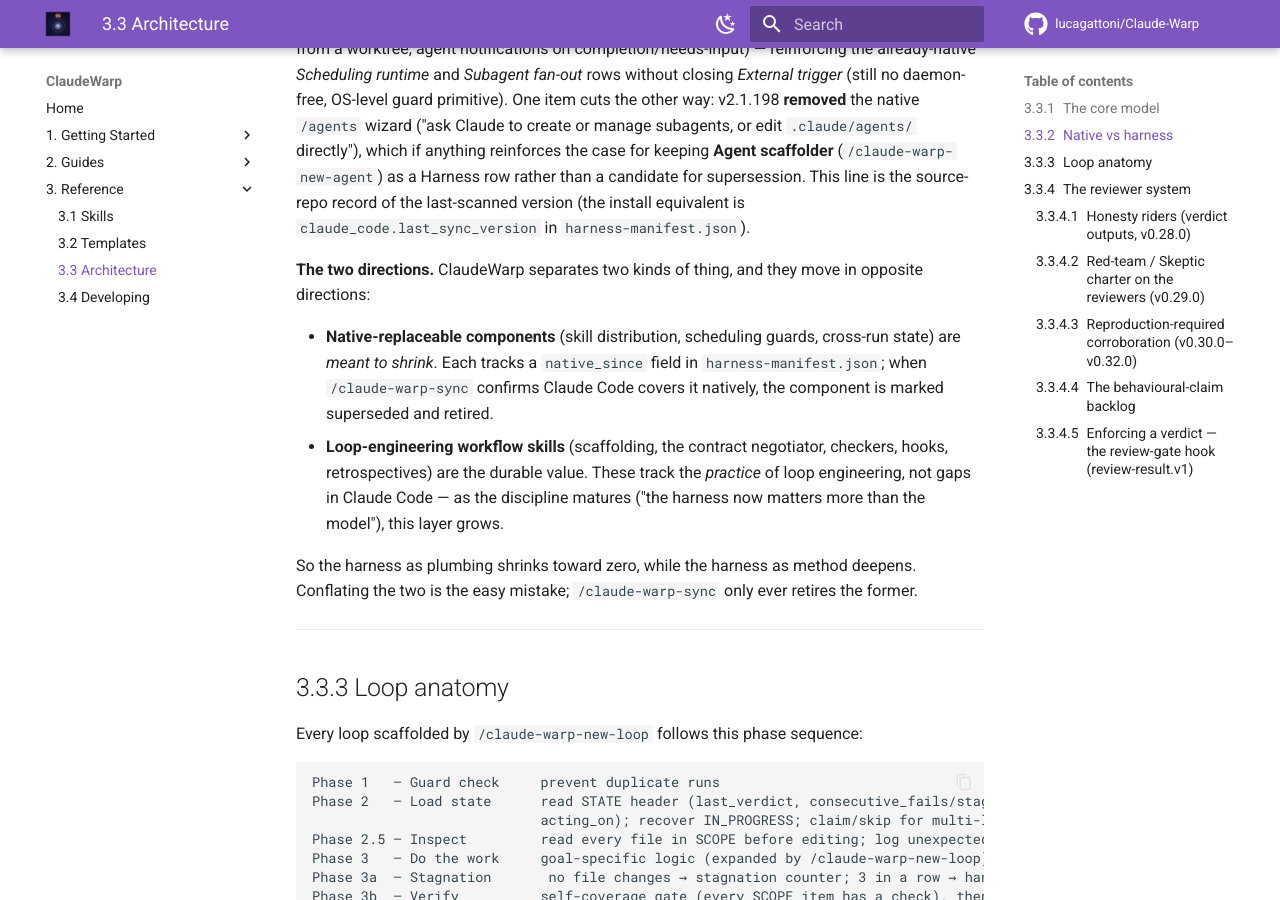
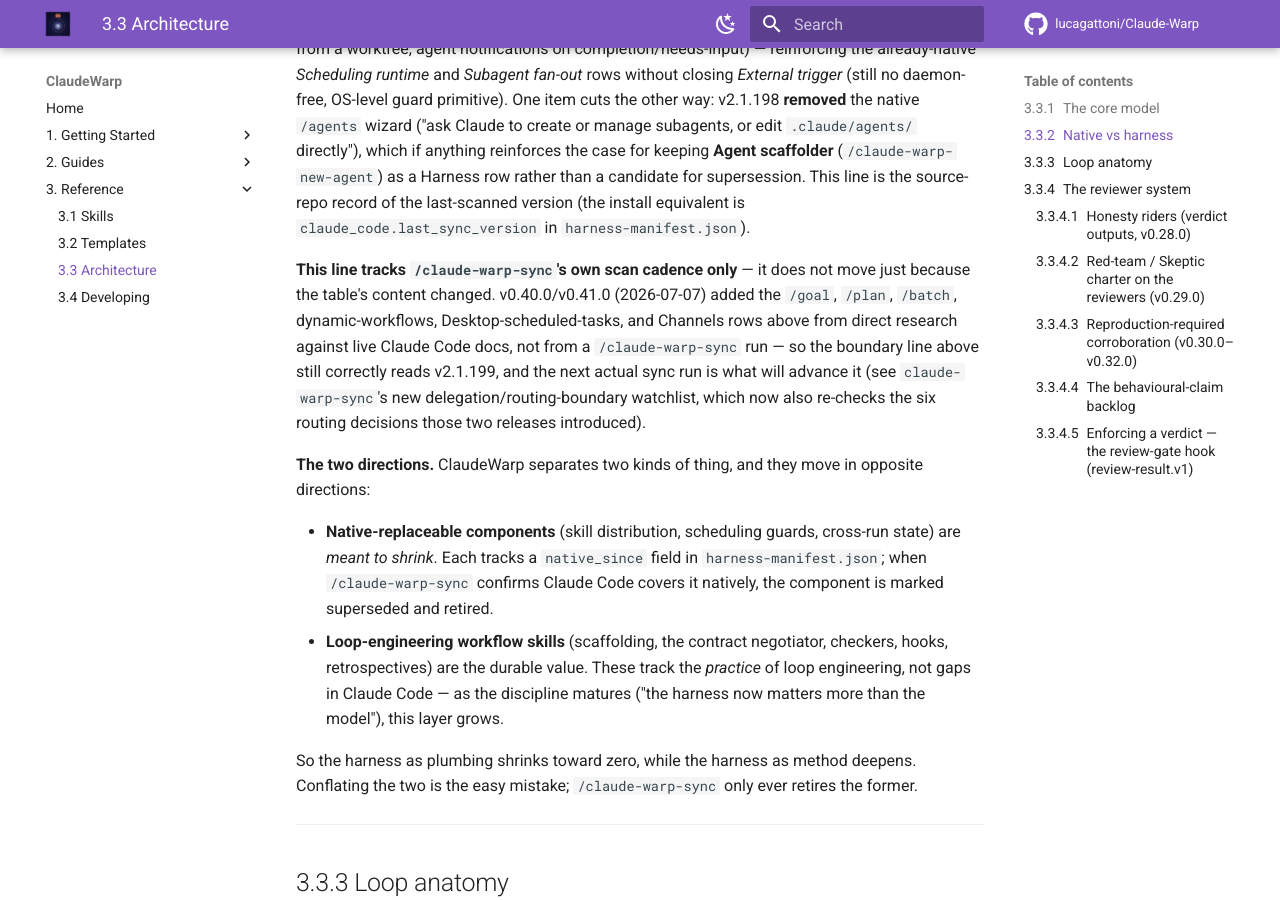
Before and after one commit to lucagattoni/Claude-Warp, an MkDocs documentation site: the page built from docs/reference/architecture.md, in a window 1280 px wide and 900 px high, scrolled down 2465 px. Built offline with MkDocs 1.6.1 and Material for MkDocs 9.7.7, drawn with Linux system fonts in a browser that asks for light colours; comment, search, counter and statistics services are not loaded.

Commit message:
docs(fix): close 3 gaps found by a full documentation alignment audit (v0.41.1) (#67)
- docs/reference/templates.md was missing constitution.md.tpl and
  honesty-rules.md.tpl (11 of 13 templates listed)
- templates/honesty-rules.md.tpl was orphaned; claude-warp-new-harness
  hand-duplicated its 4 rules inline instead of reading it. Wired the
  template in (added {{RISK}} placeholder to match) so the rules have
  one source instead of two driftable copies
- architecture.md's sync-boundary provenance line only tracks
  claude-warp-sync's own scan cadence; added a note clarifying the
  same table was separately extended by v0.40.0/v0.41.0's manual
  research so the date isn't misread as stale


Claude-Session: https://claude.ai/code/session_01YGA9wGn4HGjTTFP6PaQbDU

Co-authored-by: Claude Fable 5 <noreply@anthropic.com>

```diff
--- a/docs/reference/architecture.md
+++ b/docs/reference/architecture.md
@@ -77,6 +77,14 @@ Claude to create or manage subagents, or edit `.claude/agents/` directly"), whic
 reinforces the case for keeping **Agent scaffolder** (`/claude-warp-new-agent`) as a Harness row
 rather than a candidate for supersession. This line is the source-repo record of the last-scanned
 version (the install equivalent is `claude_code.last_sync_version` in `harness-manifest.json`).
+
+**This line tracks `/claude-warp-sync`'s own scan cadence only** — it does not move just because
+the table's content changed. v0.40.0/v0.41.0 (2026-07-07) added the `/goal`, `/plan`, `/batch`,
+dynamic-workflows, Desktop-scheduled-tasks, and Channels rows above from direct research against
+live Claude Code docs, not from a `/claude-warp-sync` run — so the boundary line above still
+correctly reads v2.1.199, and the next actual sync run is what will advance it (see
+`claude-warp-sync`'s new delegation/routing-boundary watchlist, which now also re-checks the six
+routing decisions those two releases introduced).
 
 **The two directions.** ClaudeWarp separates two kinds of thing, and they move in opposite directions:
 
```
Also changed, not shown: CHANGELOG.md (+20 -0 lines), docs/reference/templates.md (+2 -0 lines), skills/claude-warp-new-harness/SKILL.md (+4 -5 lines), 3 other files.
